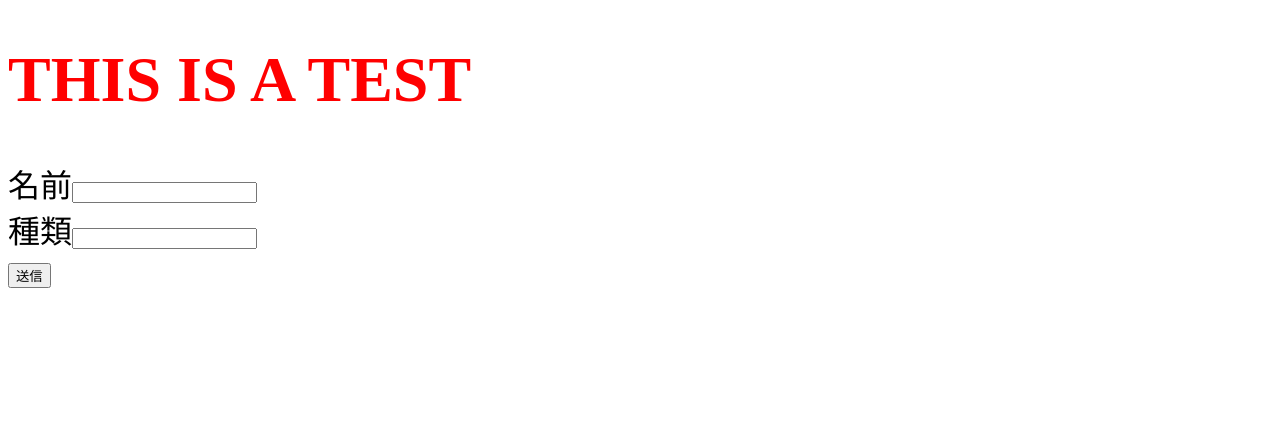
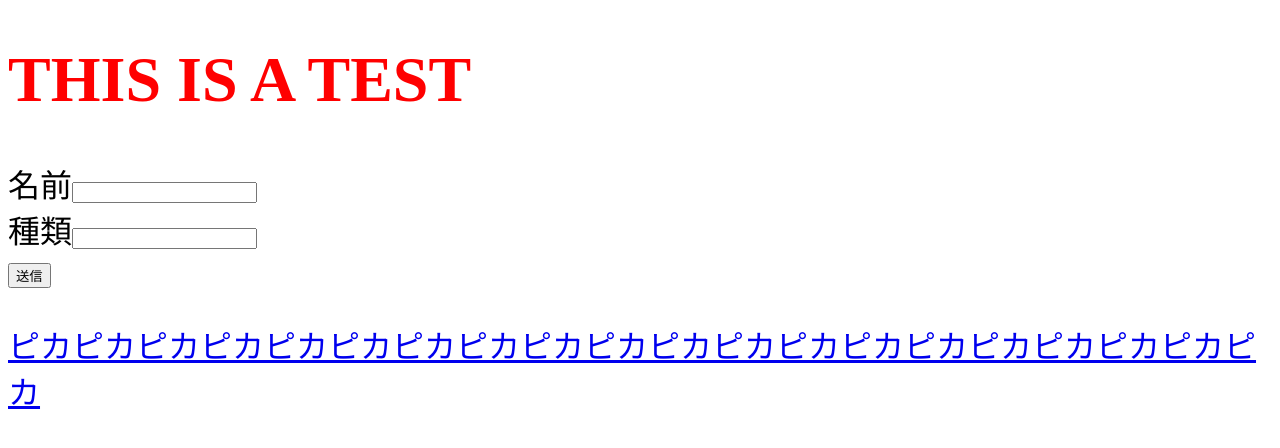
Before and after one commit to toyo-uch/20201104, a plain HTML site: page index.html in a window 1280 px wide. Drawn offline with Linux system fonts and the light colour scheme.

Commit message:
ピカピ

```diff
--- a/index.html
+++ b/index.html
@@ -16,6 +16,7 @@
 	種類<input type="text" name="type"><br>
 	<button>送信</button>
 </form>
+<a href="https://hitb.jp"><p>ピカピカピカピカピカピカピカピカピカピカピカピカピカピカピカピカピカピカピカピカ</p></a>
 
 
 <!--大宮担当-->
```
